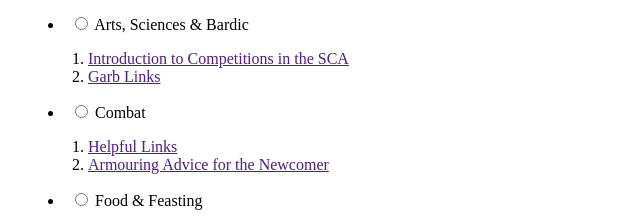
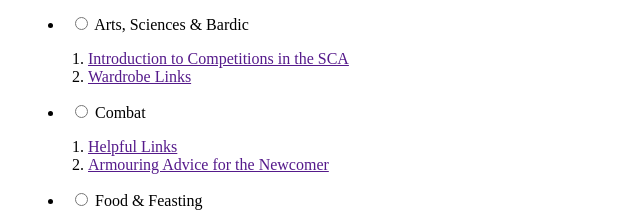
Before and after one commit to Dbevan/shire, a plain HTML site: page library/index.html in a window 1280 px wide. Shown: the part 183-406 px from the top of the page, 0-640 px from the left. Drawn offline with Linux system fonts and the light colour scheme.

Commit message:
Terminology change in accordance with greater harmony.

```diff
--- a/library/index.html
+++ b/library/index.html
@@ -25,7 +25,7 @@
 						<label for=toc-asb>Arts, Sciences &amp; Bardic</label>
 						<ol>
 							<li><a href="">Introduction to Competitions in the SCA</a></li>
-							<li><a href="">Garb Links</a></li>
+							<li><a href="">Wardrobe Links</a></li>
 						</ol>
 					</li>
 					<li>
```
